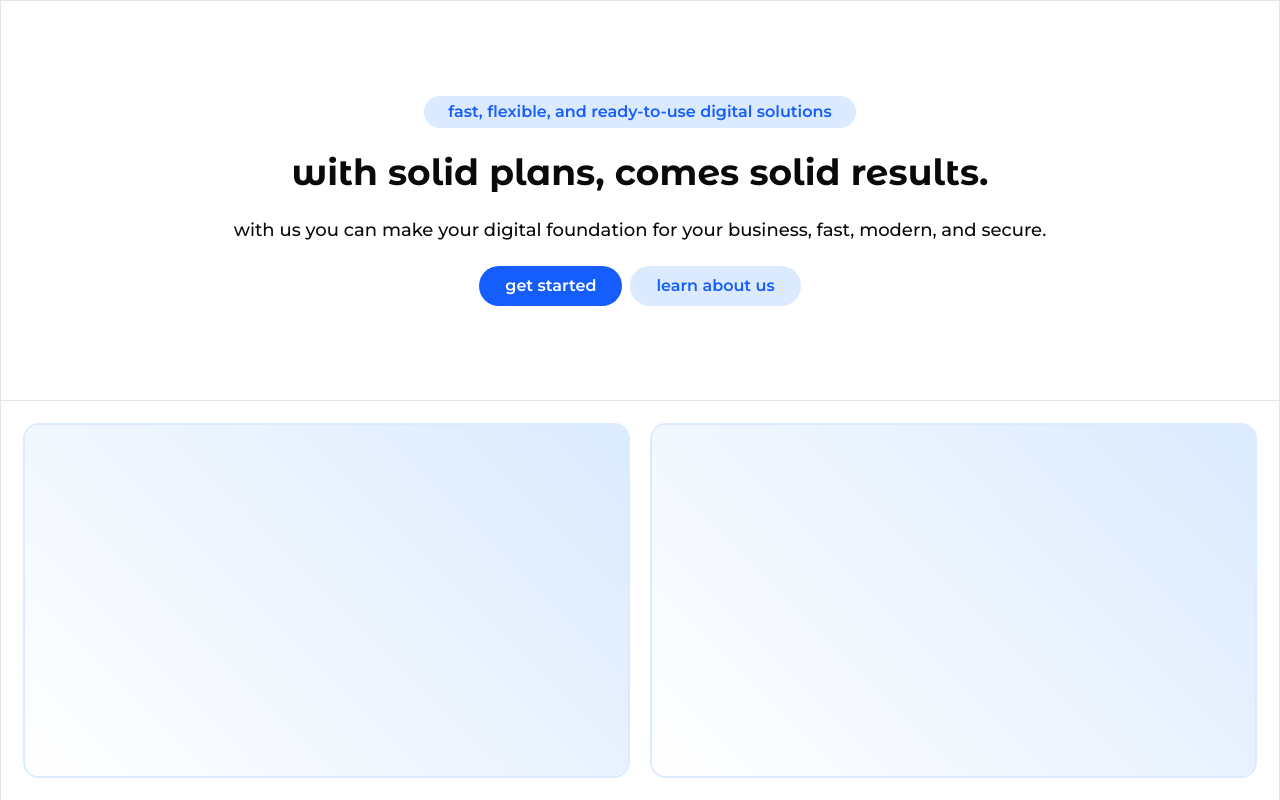
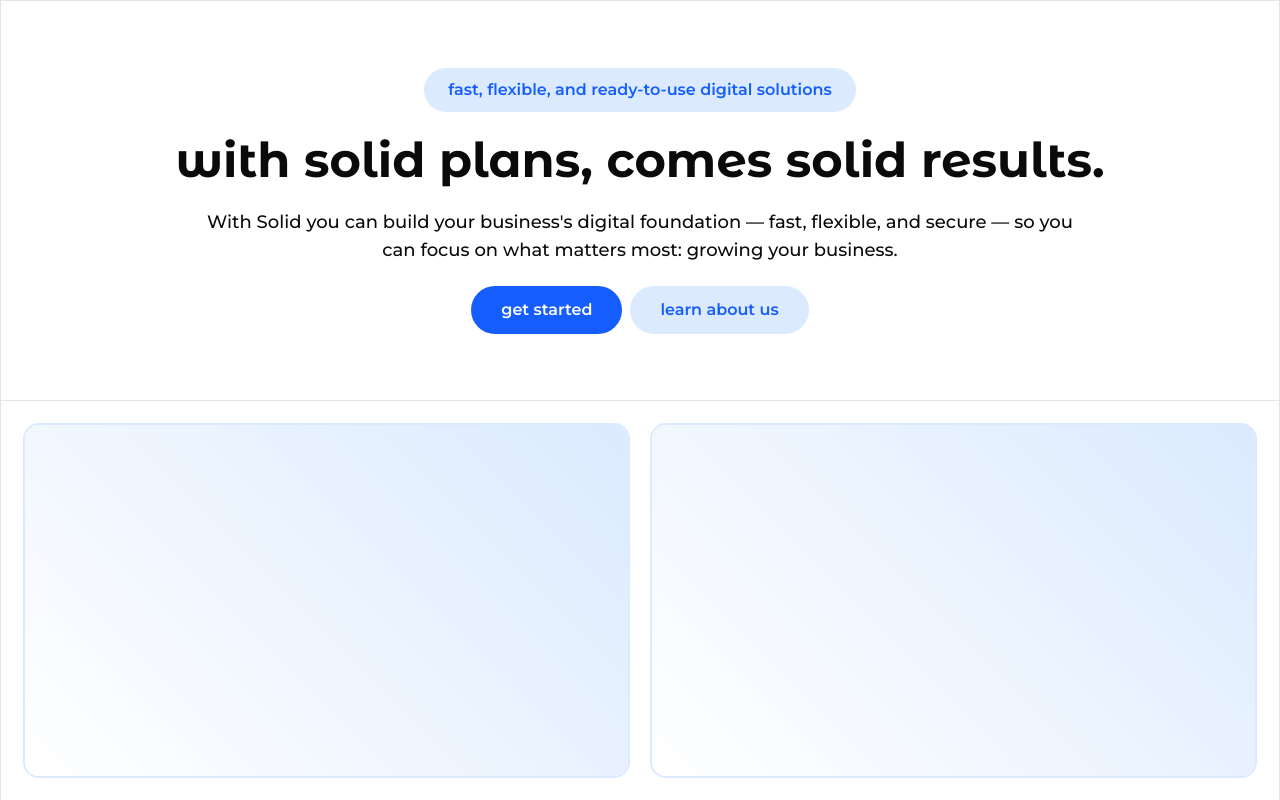
Before and after one commit to MrIrawan/solid, a Next.js app: page / in a window 1280 px wide. Built offline with nearby package versions, Linux system fonts and the light colour scheme.

Commit message:
adding responsive styling to hero section component

```diff
--- a/src/app/page.tsx
+++ b/src/app/page.tsx
@@ -1,6 +1,8 @@
 import Link from "next/link"
 
 import { Separator } from "@/components/ui/separator"
+
+import { GitMergeIcon, MoveRightIcon } from "lucide-react"
 
 export default function Home() {
     return (
@@ -10,20 +12,25 @@
                 <div className="container mx-auto h-full bg-custom-base flex flex-col items-center justify-center lg:justify-start lg:mx-0">
                     <Separator orientation="horizontal"/>
                     <div className="w-full h-1/2 bg-custom-base flex flex-col items-center justify-center gap-6 px-6">
-                        <div className="w-fit px-6 py-1 bg-[#DBEAFE] rounded-full">
+                        <div className="w-fit px-6 py-1 bg-[#DBEAFE] rounded-full lg:py-2.5">
                             <p className="text-base text-[#155DFC] font-main-semibold">fast, flexible, and ready-to-use digital solutions</p>
                         </div>
                         <div className="w-full">
-                            <h2 className="text-4xl font-alternate-bold text-center">with solid plans, comes solid results.</h2>
+                            <h2 className="text-4xl font-alternate-bold text-center lg:text-5xl">with solid plans, comes solid results.</h2>
                         </div>
                         <div className="w-full">
-                            <h4 className="text-lg font-main-medium text-center">with us you can make your digital foundation for your business, fast, modern, and secure.</h4>
+                            <h4
+                                className="text-lg font-main-medium text-center max-w-4xl mx-auto"
+                            >
+                                With Solid you can build your business's digital foundation —
+                                fast, flexible, and secure — so you can focus on what matters most: growing your business.
+                            </h4>
                         </div>
                         <div className="w-full flex items-center justify-center gap-3">
-                            <Link href={"/solutions"} className="rounded-full ring-2 ring-[#155DFC] px-6 py-1.5 bg-[#155DFC] font-main-semibold text-white">
+                            <Link href={"/solutions"} className="rounded-full ring-2 ring-[#155DFC] px-6 py-1.5 bg-[#155DFC] font-main-semibold text-white lg:py-2.5 lg:px-7">
                                 get started
                             </Link>
-                            <Link href={"/solutions"} className="rounded-full ring-2 ring-[#DBEAFE] px-6 py-1.5 bg-[#DBEAFE] font-main-semibold text-[#155DFC]">
+                            <Link href={"/solutions"} className="rounded-full ring-2 ring-[#DBEAFE] px-6 py-1.5 bg-[#DBEAFE] font-main-semibold text-[#155DFC] lg:py-2.5 lg:px-7">
                                 learn about us
                             </Link>
                         </div>
```
